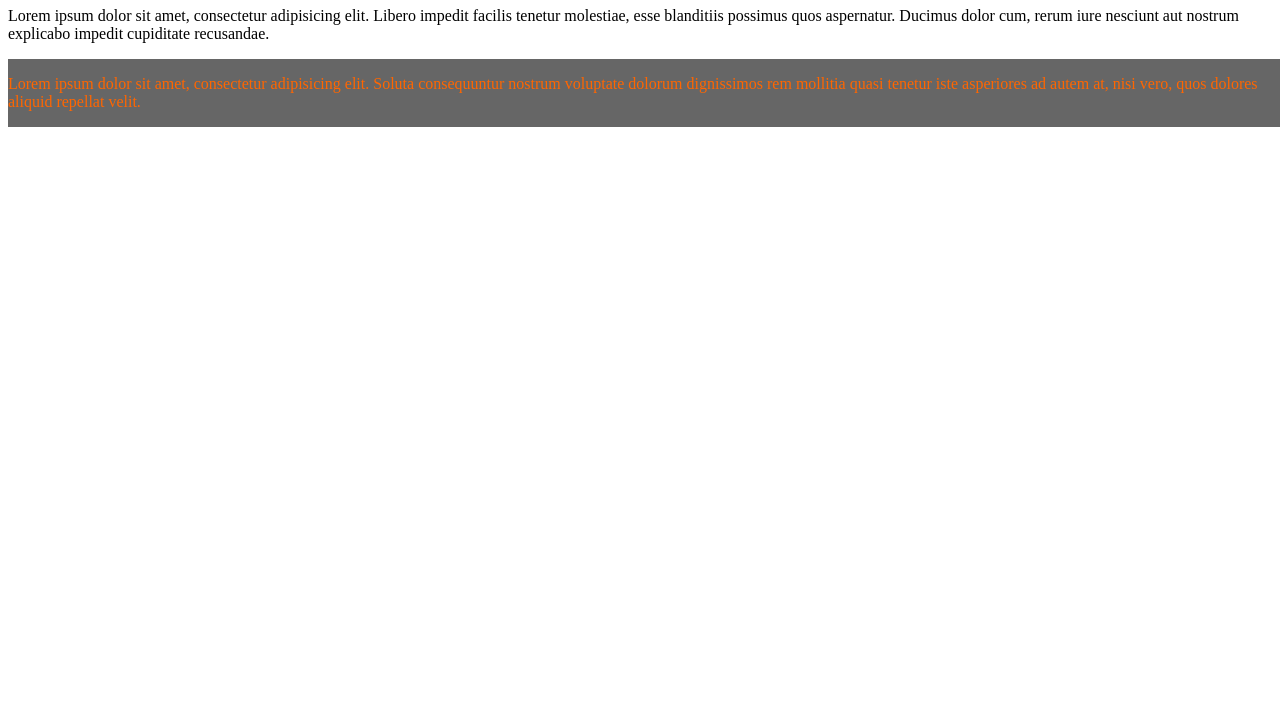
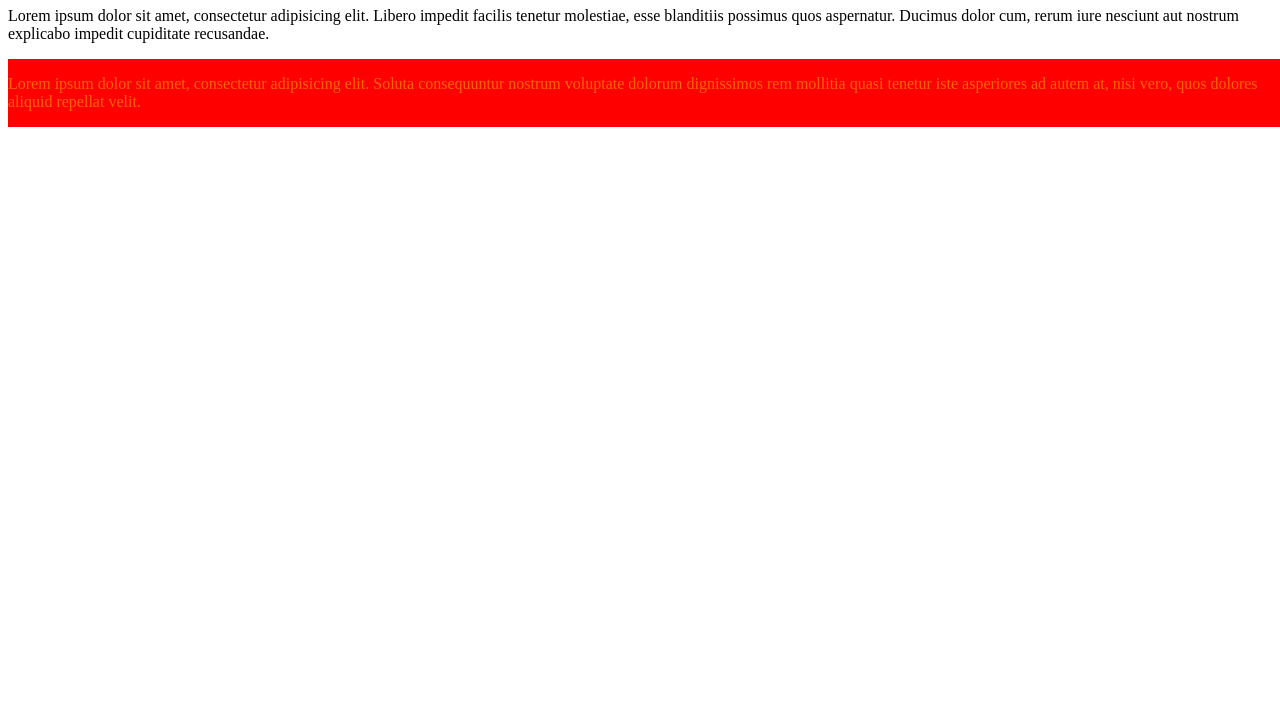
Before and after one commit to Lohan666/Lohan666.github.io, a plain HTML site: page index.html in a window 1280 px wide. Shown: the part 73-800 px from the top of the page. Drawn offline with Linux system fonts and the light colour scheme.

Commit message:
Update index.html

```diff
--- a/index.html
+++ b/index.html
@@ -10,7 +10,7 @@
 	.nav{
 		position:absolute;
 		color:#f60;
-		background:#666;
+		background-color:red;
 	}
 </style>
 <head>
```
